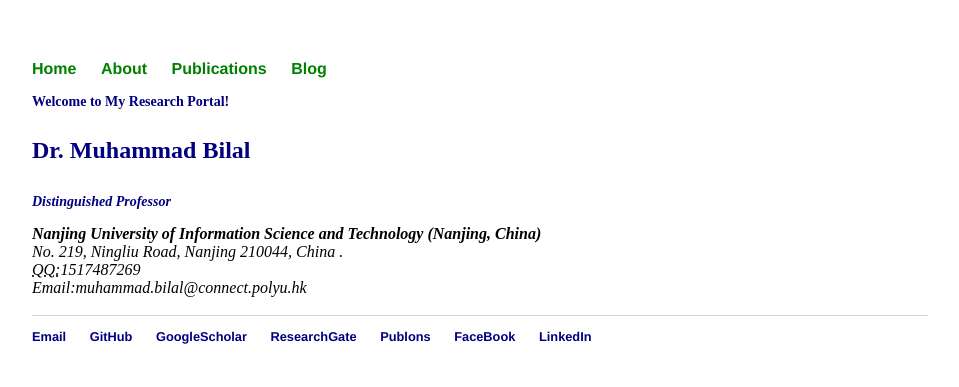
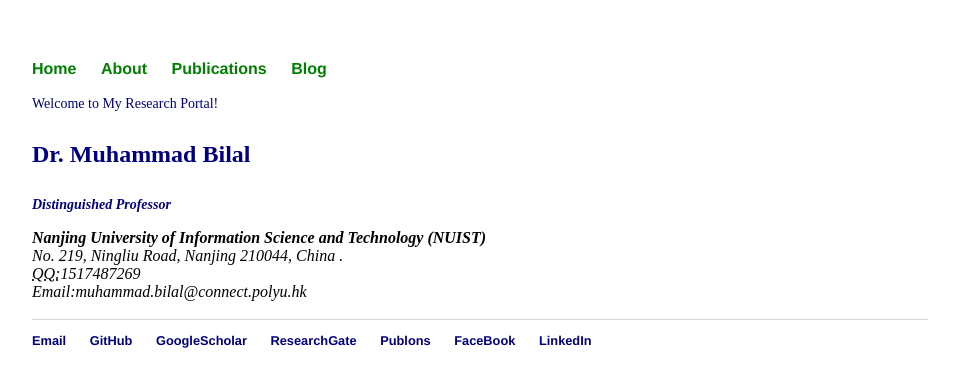
Before and after one commit to rs-DrBilal/rsbilal.github.io, a Jekyll site: the page built from index.html, in a window 1280 px wide. Shown: the top 387 px of the page, without its empty margins (160-1119 px from the left). Built offline with Jekyll 4.4.1, drawn with Linux system fonts in a browser that asks for light colours.

Commit message:
Update index.html

```diff
--- a/index.html
+++ b/index.html
@@ -4,11 +4,11 @@
 ---
 <div class="blurb">
 
-	<h2 style="color: NAVY; font-size:14px">Welcome to My Research Portal!</h2>
+	<p style="color: NAVY; font-size:14px">Welcome to My Research Portal!</p>
 	<p style="color: NAVY"> <strong>Dr. Muhammad Bilal</strong><br></p>
 		<p style="color: NAVY;font-size:14px"><strong><em>Distinguished Professor</em></strong></a></p>
 					<address>
-					<strong>Nanjing University of Information Science and Technology (Nanjing, China)</strong><br>
+					<strong>Nanjing University of Information Science and Technology (NUIST)</strong><br>
 					No. 219, Ningliu Road, Nanjing 210044, China .<br>
 					<abbr title="QQ">QQ:</abbr>1517487269<br>
 					<span class="obfuscate">Email:muhammad.bilal@connect.polyu.hk</span>
```
